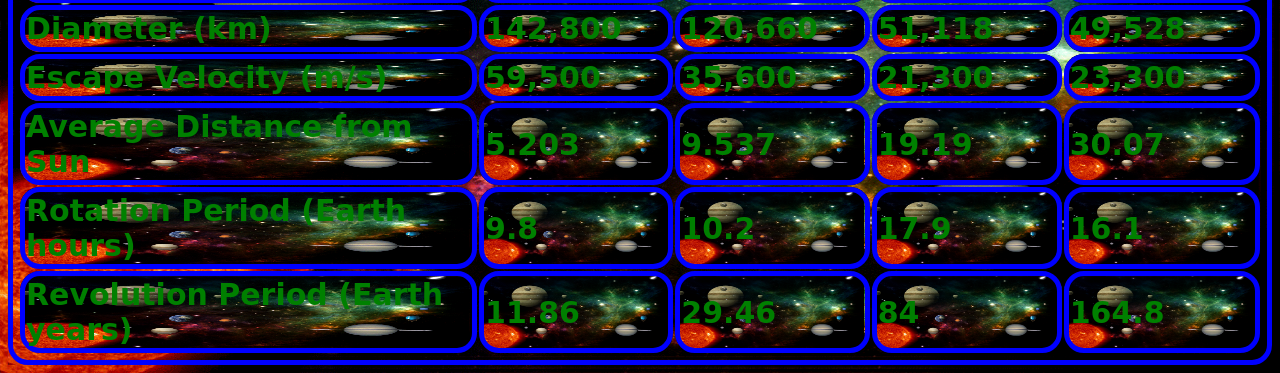
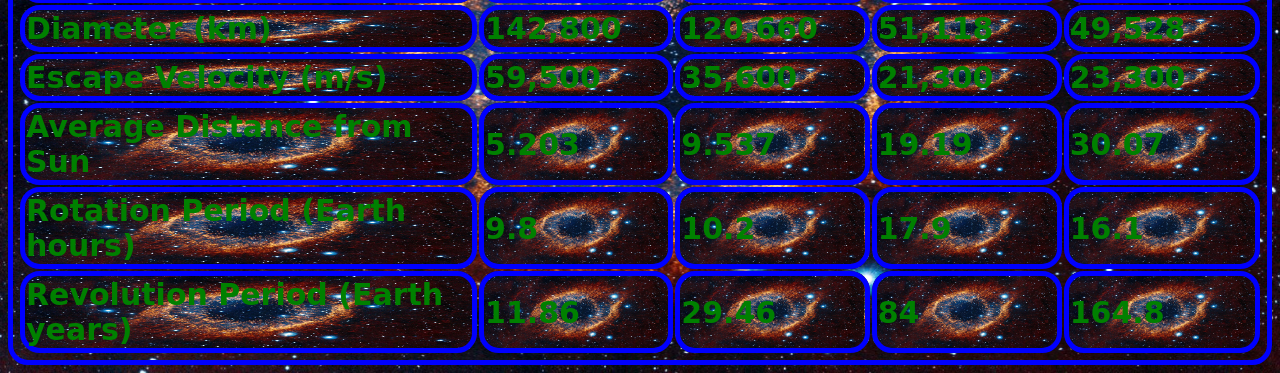
Before and after one commit to kcain1/lab5, a plain HTML site: page index.html in a window 1280 px wide. Shown: the part 459-832 px from the top of the page. Drawn offline with Linux system fonts and the light colour scheme.

Commit message:
changed background again

```diff
--- a/style.css
+++ b/style.css
@@ -1,5 +1,5 @@
 * {
-    background-image: url("images/planets2.gif");
+    background-image: url("images/gal.jpg");
 	background-repeat: no-repeat;
 	background-size:100% 100%;
 }
```
Also changed, not shown: images/gal.jpg (added), 1 other file.
